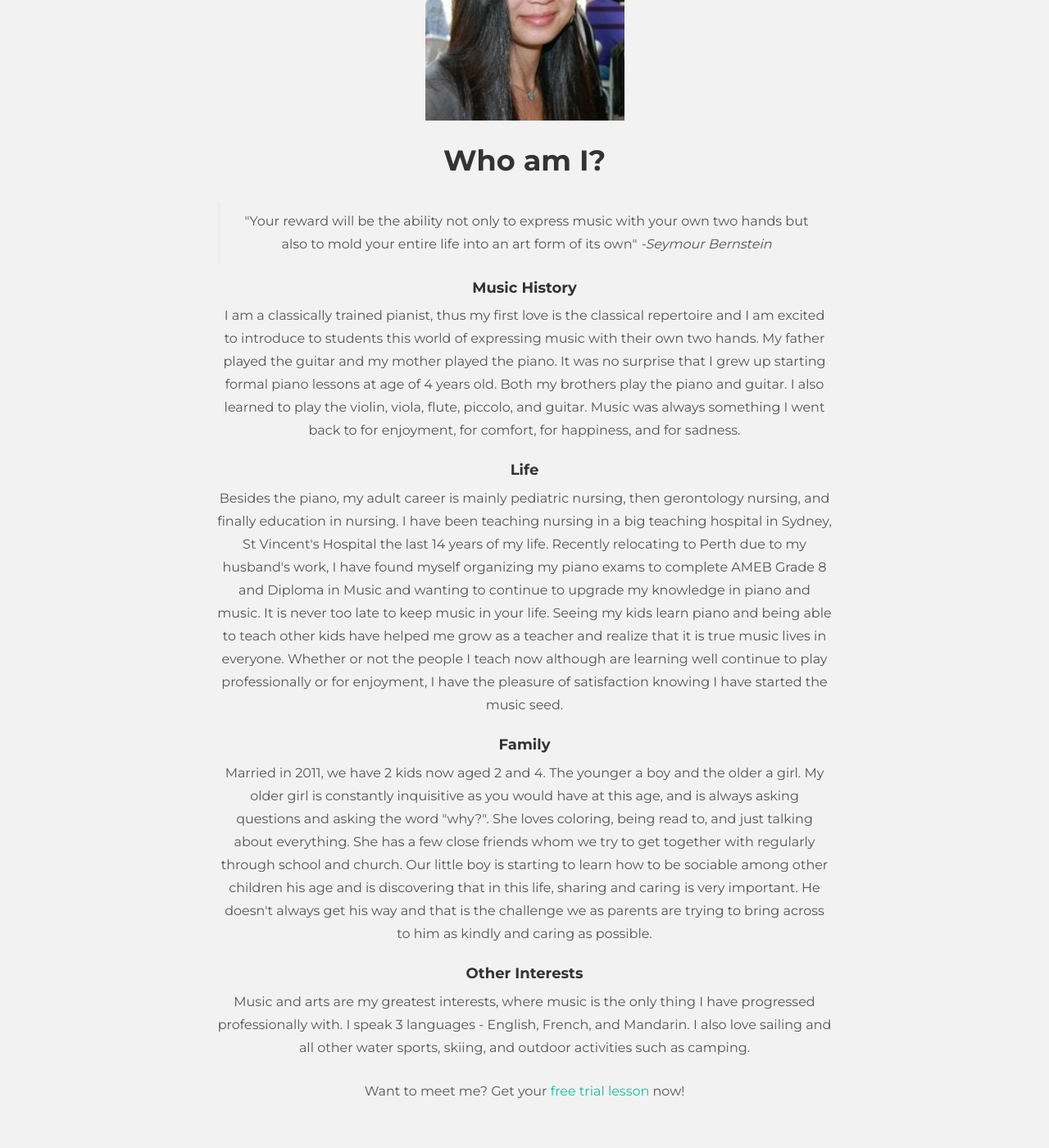
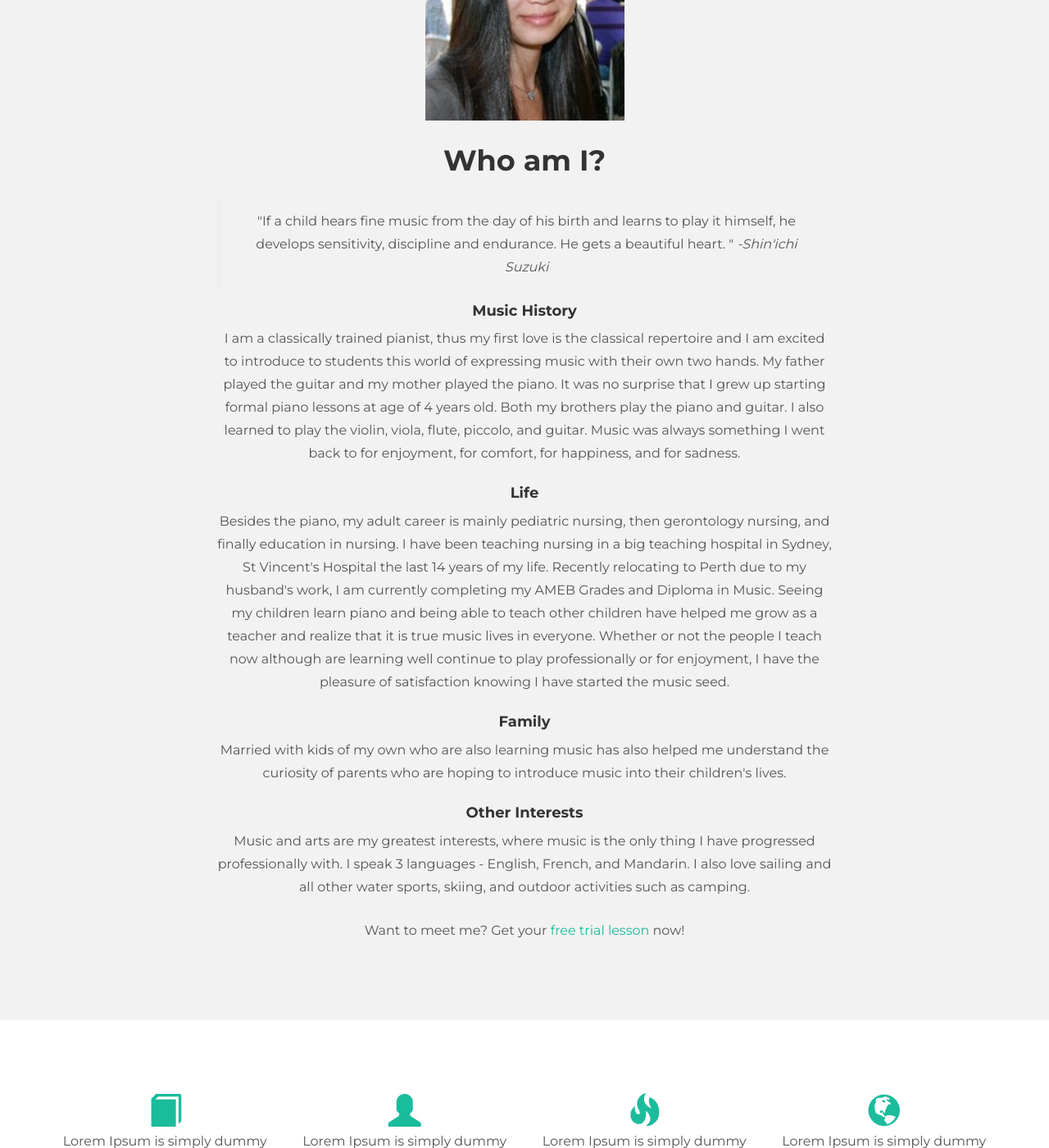
Before and after one commit to giushansen/pianology, a Jekyll site: the page built from _pages/about.html, in a window 1280 px wide and 1400 px high, scrolled down 414 px. Shown: the whole window at 82% size. Built offline with Jekyll 4.4.1, drawn with Linux system fonts in a browser that asks for light colours; nearby versions of some CDN libraries.

Commit message:
take off private infos

```diff
--- a/_pages/about.html
+++ b/_pages/about.html
@@ -12,14 +12,14 @@ permalink: /about
         <img src="{{ "/img/pianology_piano_lessons.png" | prepend: site.baseurl }}" alt="Khrys teaches piano.">
         <h1>Who am I?</h1>
         <blockquote>
-        <p>"Your reward will be the ability not only to express music with your own two hands but also to mold your entire life into an art form of its own" <em>-Seymour Bernstein</em></p>
+        <p>"If a child hears fine music from the day of his birth and learns to play it himself, he develops sensitivity, discipline and endurance. He gets a beautiful heart. " <em>-Shin'ichi Suzuki</em></p>
         </blockquote>
         <h4>Music History</h4>
         <p>I am a classically trained pianist, thus my first love is the classical repertoire and I am excited to introduce to students this world of expressing music with their own two hands. My father played the guitar and my mother played the piano. It was no surprise that I grew up starting formal piano lessons at age of 4 years old. Both my brothers play the piano and guitar. I also learned to play the violin, viola, flute, piccolo, and guitar. Music was always something I went back to for enjoyment, for comfort, for happiness, and for sadness. </p>
         <h4>Life</h4>
-        <p>Besides the piano, my adult career is mainly pediatric nursing, then gerontology nursing, and finally education in nursing. I have been teaching nursing in a big teaching hospital in Sydney, St Vincent's Hospital the last 14 years of my life. Recently relocating to Perth due to my husband's work, I have found myself organizing my piano exams to complete AMEB Grade 8 and Diploma in Music and wanting to continue to upgrade my knowledge in piano and music. It is never too late to keep music in your life. Seeing my kids learn piano and being able to teach other kids have helped me grow as a teacher and realize that it is true music lives in everyone. Whether or not the people I teach now although are learning well continue to play professionally or for enjoyment, I have the pleasure of satisfaction knowing I have started the music seed. </p>
+        <p>Besides the piano, my adult career is mainly pediatric nursing, then gerontology nursing, and finally education in nursing. I have been teaching nursing in a big teaching hospital in Sydney, St Vincent's Hospital the last 14 years of my life. Recently relocating to Perth due to my husband's work, I am currently completing my AMEB Grades and Diploma in Music. Seeing my children learn piano and being able to teach other children have helped me grow as a teacher and realize that it is true music lives in everyone. Whether or not the people I teach now although are learning well continue to play professionally or for enjoyment, I have the pleasure of satisfaction knowing I have started the music seed. </p>
         <h4>Family</h4>
-        <p>Married in 2011, we have 2 kids now aged 2 and 4. The younger a boy and the older a girl. My older girl is constantly inquisitive as you would have at this age, and is always asking questions and asking the word "why?". She loves coloring, being read to, and just talking about everything. She has a few close friends whom we try to get together with regularly through school and church. Our little boy is starting to learn how to be sociable among other children his age and is discovering that in this life, sharing and caring is very important. He doesn't always get his way and that is the challenge we as parents are trying to bring across to him as kindly and caring as possible.</p>
+        <p>Married with kids of my own who are also learning music has also helped me understand the curiosity of parents who are hoping to introduce music into their children's lives.</p>
         <h4>Other Interests</h4>
         <p>Music and arts are my greatest interests, where music is the only thing I have progressed professionally with. I speak 3 languages - English, French, and Mandarin. I also love sailing and all other water sports, skiing, and outdoor activities such as camping.</p>
         <p>Want to meet me? Get your <a href="{{site.baseurl}}/contact">free trial lesson</a> now!</p>
--- a/_pages/costs.html
+++ b/_pages/costs.html
@@ -108,7 +108,7 @@ permalink: /costs
 
   <h3>Terms and Conditions</h3>
   <h5>Free trial lesson</h5>
-  <p><bt>One introduction free trial lesson is provided to assess if your child is ready to commence formal piano lessons. Once the readiness is established the lesson plan will be discussed with the parent. If the free trial lesson is not the child's first lesson in learning piano, that is, the child has had previous piano lessons and is already established as learning in progress, the first lesson is also considered a free trial. All first lessons are free.</bt></p>
+  <p><bt>One introduction free trial lesson is entitled to each child to assess if they are ready to commence formal piano lessons. Once the readiness is established the lesson plan will be discussed with the parent. If the free trial lesson is not the child's first lesson in learning piano, that is, the child has had previous piano lessons and is already established as learning in progress, the first lesson is also considered a free trial. All first lessons are free.</bt></p>
   <h5>Regular weekly lesson</h5>
   <p><bt>Piano lessons are attended weekly, on the same day each week. A lesson comes in 3 types of duration length of 30 minutes, 45 minutes and 60 minutes according to each individual's suitablity. I do not follow school term holidays. If holiday is planned, please notify as soon as possible so that we can schedule a make up lesson. The makeup lesson may however not be on the same day as your regular lesson. It will be a day when you and the teacher are both available. </a></p>
   <h5>Piano 5</h5>
--- a/_pages/home.html
+++ b/_pages/home.html
@@ -13,10 +13,10 @@ permalink: /
         <h1>Hi, I am Khrys and I teach piano lessons in Perth!</h1>
         <p>--------------------------------------------</p>
         <h4>Individual Lessons</h4>
-        <h5>Piano Beginners (from 4+ to adults all ages)</h5>
+        <h5>Piano Beginners (from 4 years old to adults all ages)</h5>
         <h5>Piano Grades 1 to 4 (all ages)</h5>
         <p>---------------------------------------------</p>
-        <p>I love playing the piano and teaching piano to my 2 kids, 4 and 2 years old, and enjoy seeing other children learn a new musical skill. I specialize in teaching beginners up to Grade 4 (for now but soon will teach higher grades), children and adults. I have been playing the piano since I was 4 years old, and am at the moment organizing my AMEB Grade 8 and Diploma exams. For young children I use a variety of ear-based methods to help them to learn in an enjoyable environment, whilst they are only starting to read simple things. For adults, we use the book-based methods. There are many choices of books I will recommend to personalize to your piano androgogical goals.</p>
+        <p>I love playing the piano and teaching piano children, and enjoy seeing them learn a new musical skill. I specialize in teaching beginners up to Grade 4 (for now but soon will teach higher grades), children and adults. I have been playing the piano since I was 4 years old, and at the moment am completing my AMEB Grades and Diploma exams. For young children I use a variety of ear-based methods to help them to learn in an enjoyable environment, whilst they are only starting to read simple things. For adults, we use the book-based methods. There are many choices of books I will recommend to personalize to your piano androgogical goals.</p>
         <p>Sign up for your <a href="{{site.baseurl}}/contact">free trial lesson</a> now!</p>
       </div>
     </div>
```
